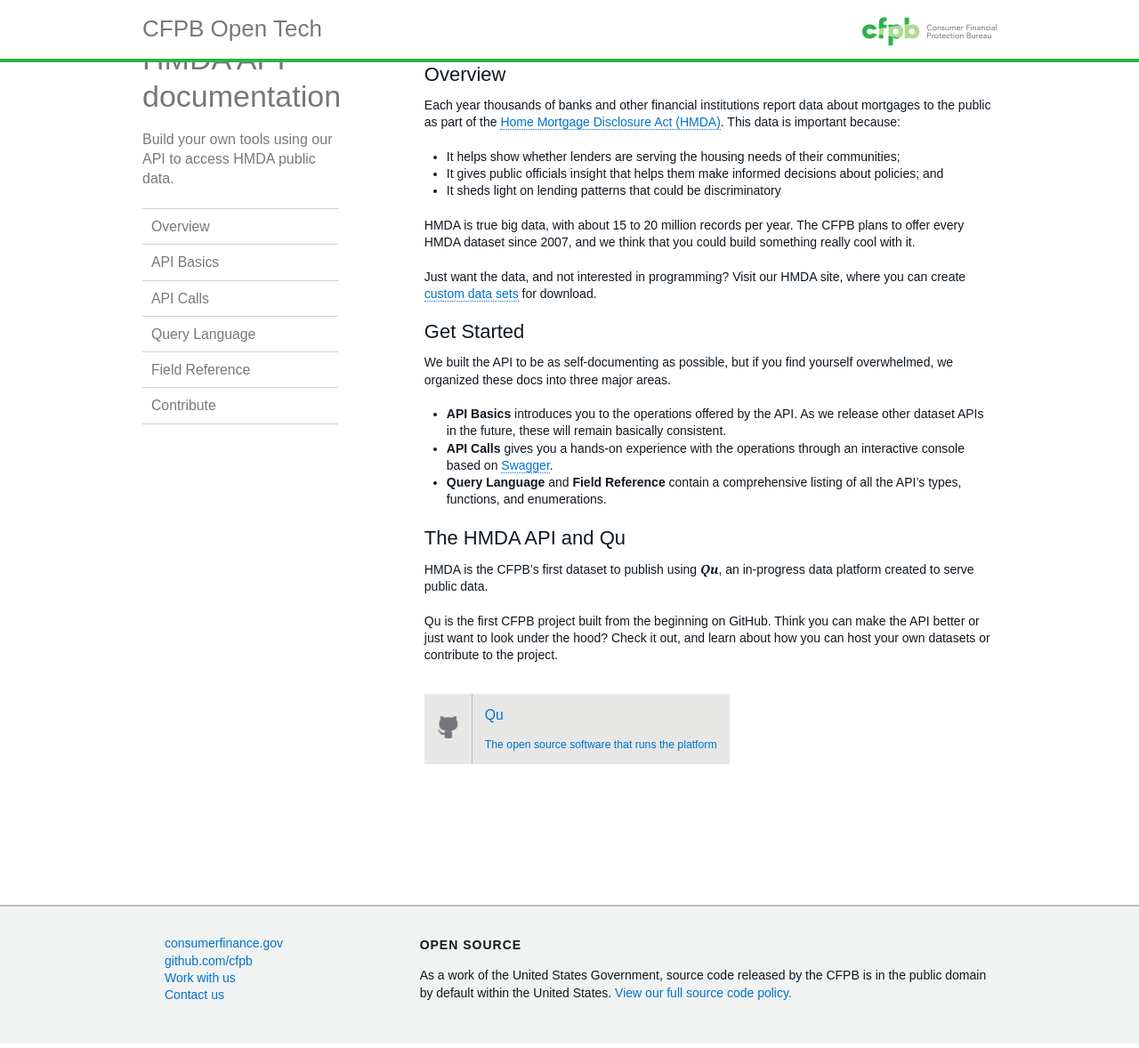
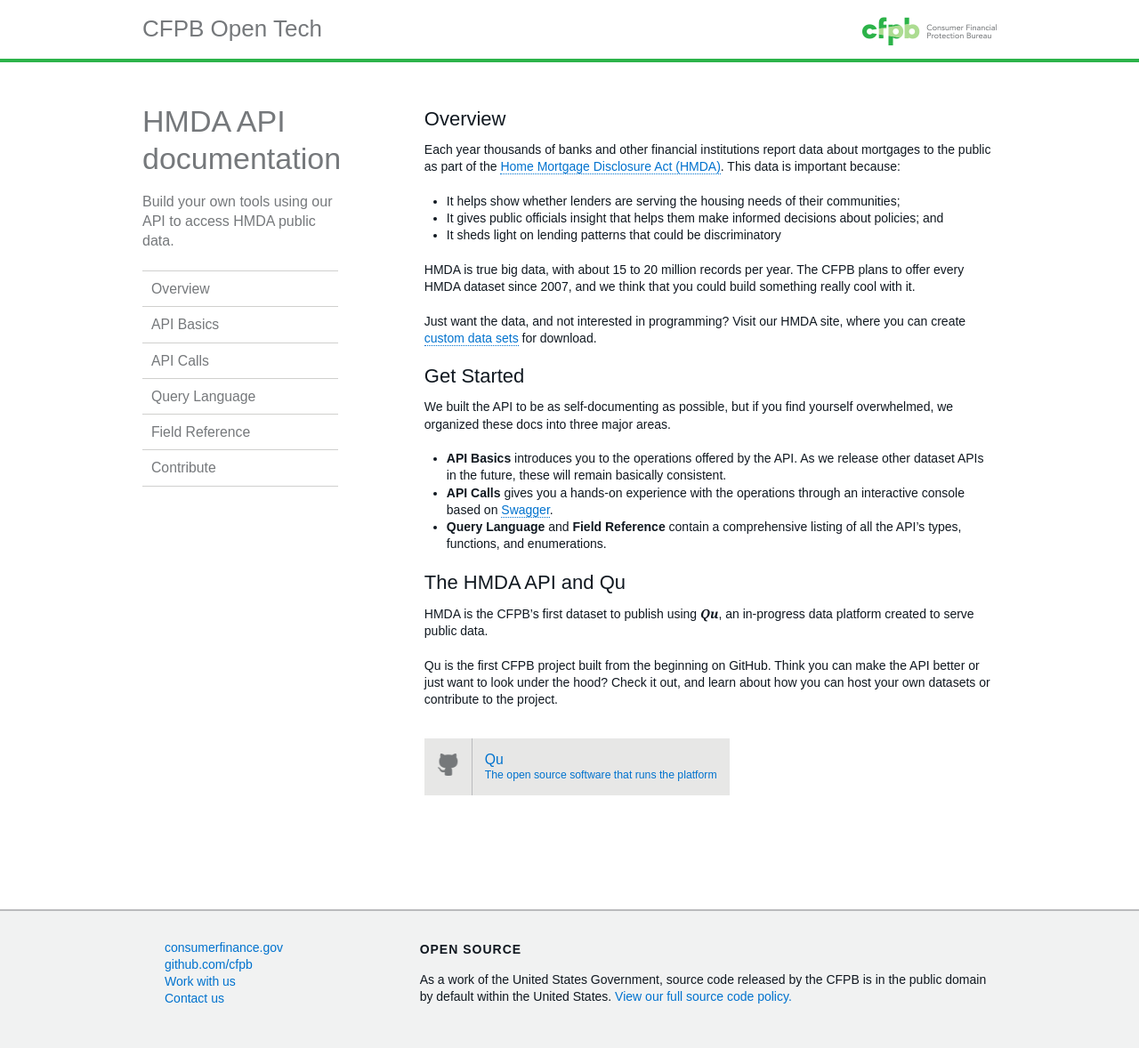
Before and after one commit to cfpb/api, a Jekyll site: the page built from index.md, in a window 1280 px wide and 1178 px high. Shown: the whole window at 89% size. Built offline with Jekyll 4.4.1, drawn with Linux system fonts in a browser that asks for light colours; some web fonts are replaced; Markdown is read by kramdown in place of the engine named in the settings.

Commit message:
styled aside

```diff
--- a/static/css/style.css
+++ b/static/css/style.css
@@ -579,6 +579,10 @@
     margin: 0;
 }
 
+.repo-list h4 {
+    margin: 0;
+}
+
 
 /* DESKTOP STYLES */
 
@@ -589,9 +593,10 @@
     aside {
         position: fixed;
         width: 220px;
+        margin-right: 10px;
         margin: 0;
         height: 100%;
-        margin-top: 45px;
+        margin-top: 7.188em;
         color: #75787B;
     }
 
@@ -601,16 +606,16 @@
        background: #F1F2F2
        font-family: "Avenir Next", Arial, sans-serif;
        position: relative;
-       margin-top: -150px;
-       height: 150px;
+       margin-top: -9.375em;
+       height: 9.375em;
        clear:both;
     }
 
     .main-content {
         width: 67%;
         float: right;
-        margin-bottom: 150px;
-        margin-top: 4.375em;
+        margin-bottom: 7.5em;
+        margin-top: 7.5em;
     }
 
     /* REPO LIST*/
```
